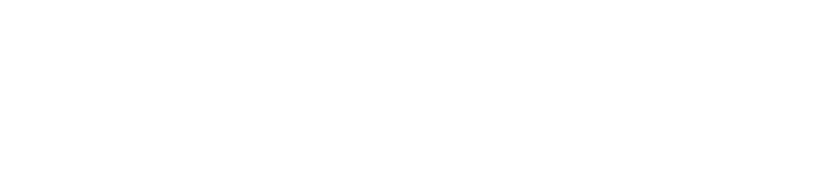
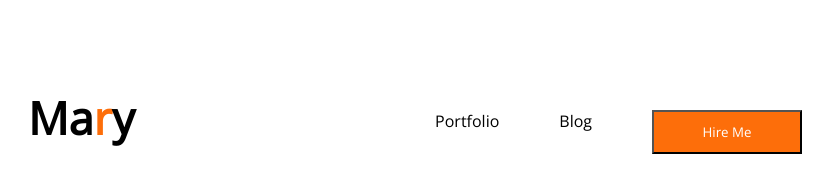
Before and after one commit to zahidhasan1993/dev-portfolio, a plain HTML site: page index.html in a window 1280 px wide. Shown: the whole page, without its empty margins (210-1043 px from the left). Drawn offline with nearby package versions, Linux system fonts and the light colour scheme.

Commit message:
logo and navigation menu style

```diff
--- a/index.html
+++ b/index.html
@@ -4,9 +4,36 @@
     <meta charset="UTF-8">
     <meta http-equiv="X-UA-Compatible" content="IE=edge">
     <meta name="viewport" content="width=device-width, initial-scale=1.0">
-    <title>Document</title>
+    <link rel="preconnect" href="https://fonts.googleapis.com"><link rel="preconnect" href="https://fonts.gstatic.com" crossorigin><link href="https://fonts.googleapis.com/css2?family=Open+Sans&display=swap" rel="stylesheet">
+    <link rel="stylesheet" href="./styles/style.css">
+    <title>Dev Portfolio</title>
 </head>
 <body>
 
+    <!--header section -->
+
+    <header>
+        <nav class="heading-bar">
+            <h2 class="h2">Ma<span class="pri-color">r</span>y</h2>
+            <ul class="nav-bar">
+                <li> <a href="">Portfolio</a> </li>
+                <li><a href="">Blog</a></li>
+                <li><button class="hireme">Hire Me</button></li>
+            </ul>
+        </nav>
+    </header>
+
+    <!---main Section-->
+
+    <main>
+
+    </main>
+
+    <!--footer section-->
+
+    <footer>
+
+    </footer>
+
 </body>
 </html>
--- /dev/null
+++ b/styles/style.css
@@ -0,0 +1,39 @@
+*{
+    font-family: 'Open Sans', sans-serif;
+}
+/*--------------nav style--------------*/
+nav{
+    display: flex;
+    justify-content: space-between;
+    margin : 50px 230px;
+}
+.pri-color{
+    color: #FD6E0A;
+}
+.h2{
+
+    font-weight: 800;
+    font-size: 45px;
+
+}
+.nav-bar{
+    display: flex;
+
+}
+nav ul{
+    margin-top: 60px;
+}
+nav ul  li{
+    list-style: none;
+    padding: 0 30px;
+}
+nav ul li a {
+    text-decoration: none;
+    color: black;
+}
+.hireme{
+    color: white;
+    background-color: #FD6E0A;
+    width: 150px;
+    height: 44px;
+}
```
